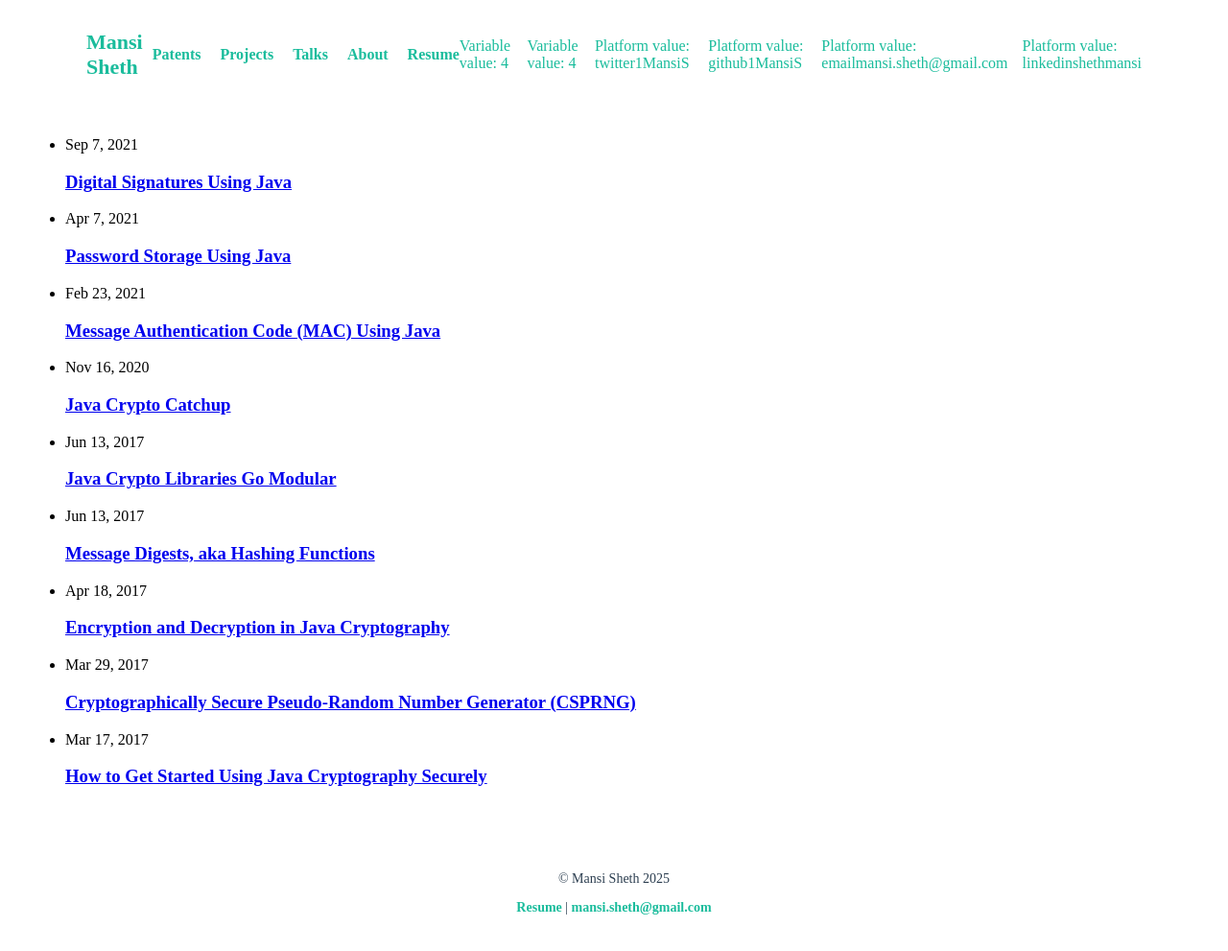
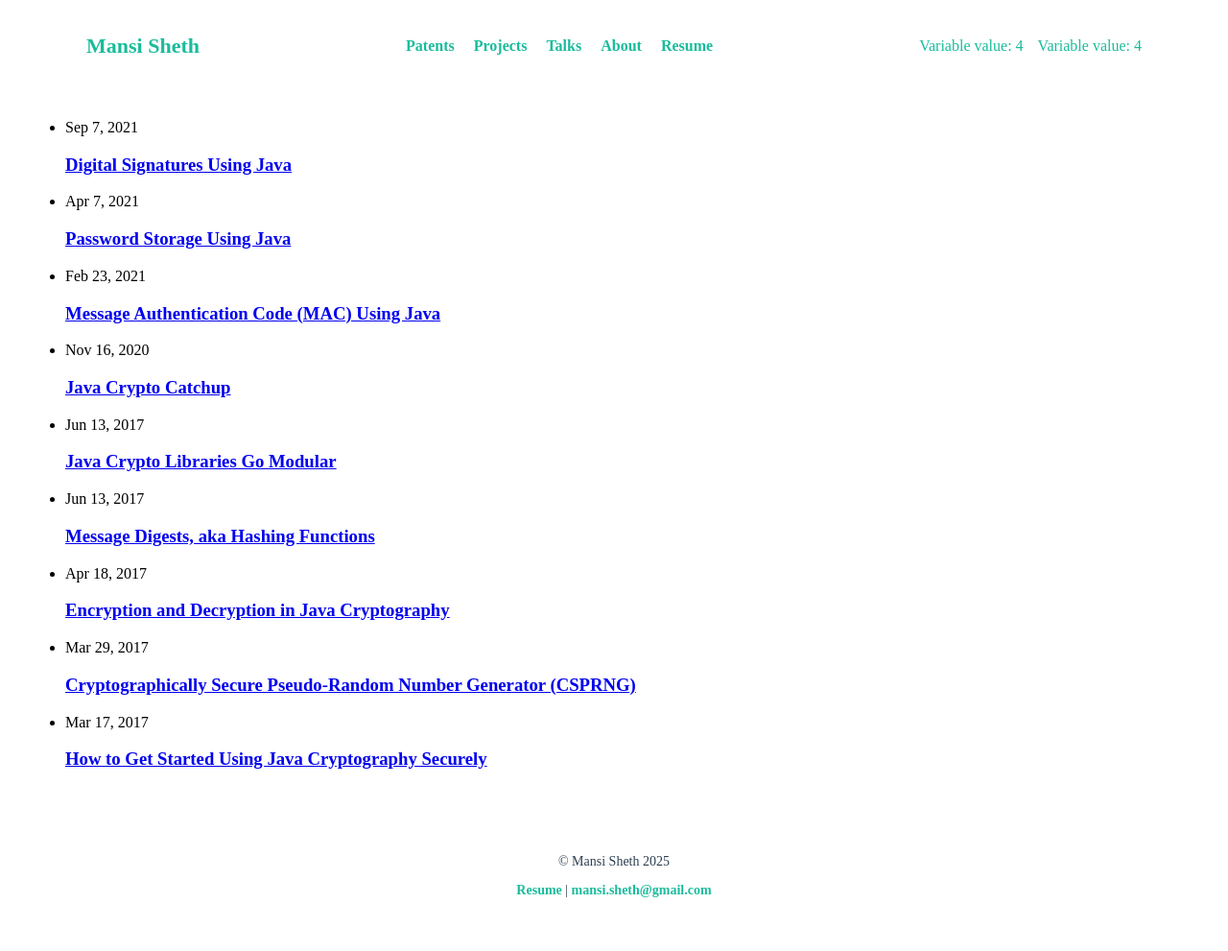
Before and after one commit to 1MansiS/1MansiS.github.io, a Jekyll site: the page built from index.markdown, in a window 1280 px wide. Shown: the whole page at 96% size. Built offline with Jekyll 4.4.1, drawn with Linux system fonts in a browser that asks for light colours; part of the change alters nothing that is shown.

Commit message:
Update header.html

```diff
--- a/_includes/header.html
+++ b/_includes/header.html
@@ -20,9 +20,9 @@
             {% if site.minima.social_links.size > 0 %}
                 <p>Variable value: {{ site.minima.social_links.size }}</p>
                 {% for platform in site.minima.social_links %}
-                      <p>Platform value: {{ platform : site.minima.social_links[platform] }}</p>
                       {% assign link = site.minima.social_links[platform] %}
                       {% if link %}
+                            <p>Platform value: {{ platform : site.minima.social_links[platform] }}</p>
                             <a href="https://{{ platform }}.com/{{ link }}" target="_blank">
                               <img src="/assets/{{ platform }}-icon.svg" alt="{{ platform }}" width="24">
                             </a>
```
